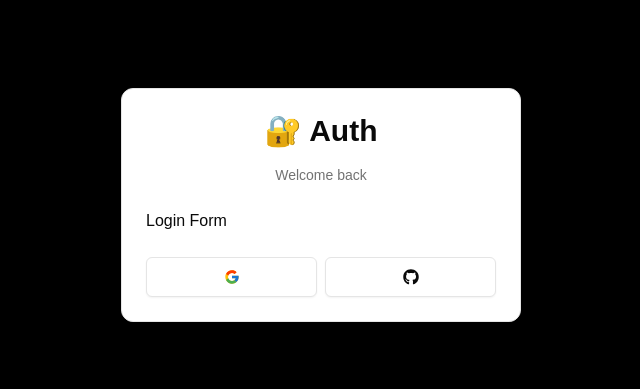
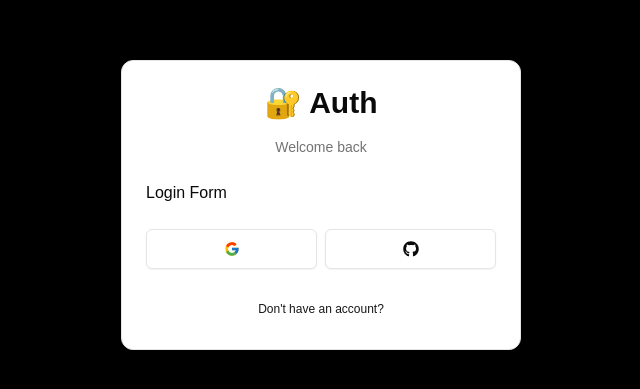
Before and after one commit to AryanTele/RBAC_AUTH, a Next.js app: page /auth/login in a window 1280 px wide. Shown: the part 195-584 px from the top of the page, without its empty margins (319-959 px from the left). Built offline with nearby package versions, Linux system fonts and the light colour scheme.

Commit message:
implement backbutton component

```diff
--- /dev/null
+++ b/components/auth/back-button.tsx
@@ -0,0 +1,16 @@
+import React from "react";
+import { Button } from "../ui/button";
+import Link from "next/link";
+
+interface BackButtonProps {
+  href: string;
+  label: string;
+}
+
+export const BackButton = ({ href, label }: BackButtonProps) => {
+  return (
+    <Button variant="link" className="font-normal w-full" size="sm" asChild>
+      <Link href={href}>{label}</Link>
+    </Button>
+  );
+};
--- a/components/auth/card-wrapper.tsx
+++ b/components/auth/card-wrapper.tsx
@@ -1,8 +1,9 @@
 "use client";
-import { Car } from "lucide-react";
+
 import { Card, CardContent, CardFooter, CardHeader } from "../ui/card";
 import { Header } from "./header";
 import { Social } from "./Social";
+import { BackButton } from "./back-button";
 
 interface CardWrapperProps {
   children: React.ReactNode;
@@ -30,6 +31,9 @@
           <Social />
         </CardFooter>
       )}
+      <CardFooter>
+        <BackButton label={backButtonLabel} href={backButtonHref} />
+      </CardFooter>
     </Card>
   );
 };
```
